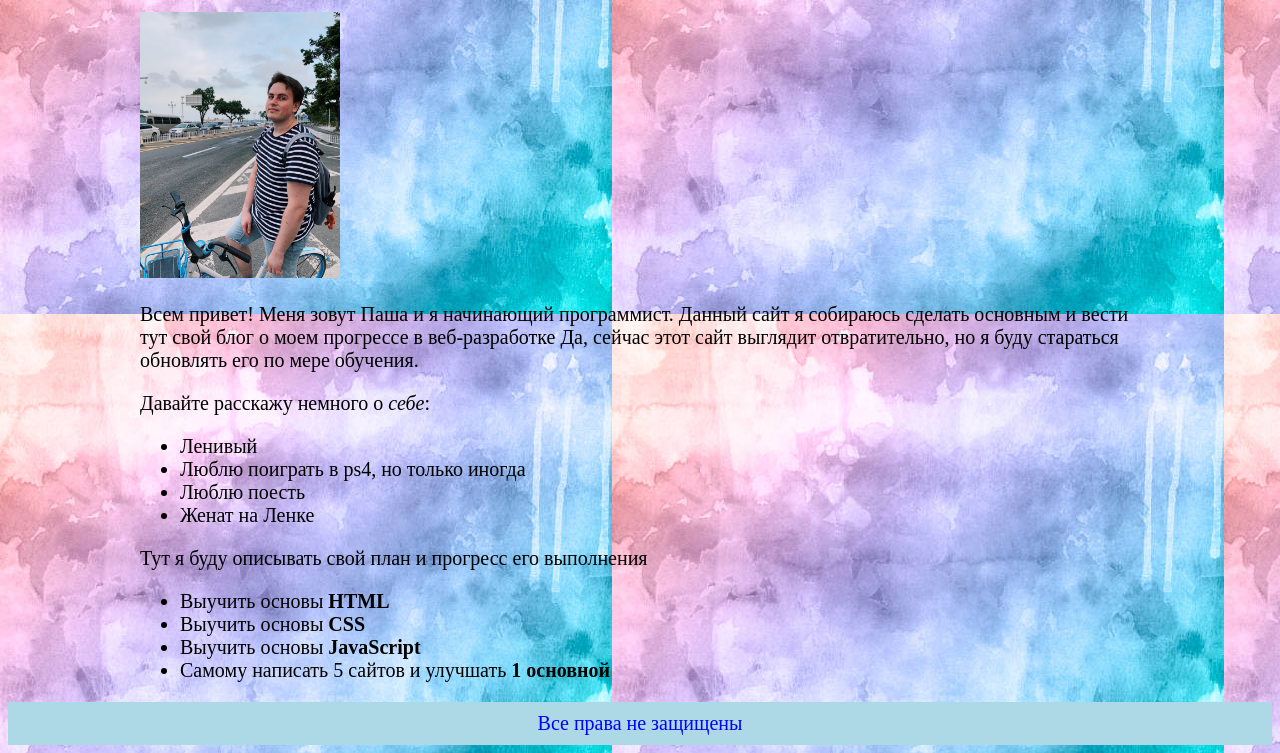
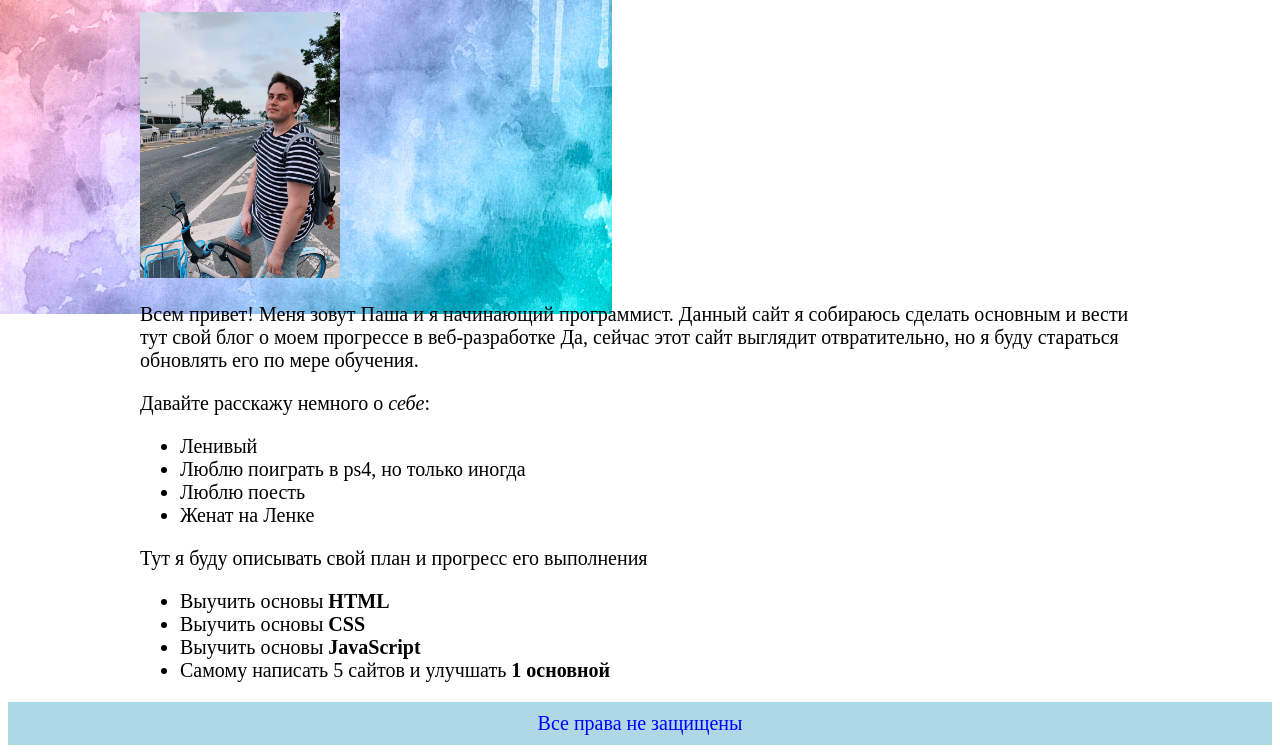
Before and after one commit to genamojet/blogg, a plain HTML site: page index.html in a window 1280 px wide. Shown: the part 176-929 px from the top of the page. Drawn offline with Linux system fonts and the light colour scheme.

Commit message:
Правит главную страницу

```diff
--- a/index.html
+++ b/index.html
@@ -7,7 +7,7 @@
     <link rel="stylesheet" a href="styles/styles.css">
 </head>
 
-<body style="background-image: url(images/2.jpg)">
+<body style="background-image: url(images/2.jpg); background-repeat: no-repeat">
     <div class="header">
         <ol>
             <li><a href="index.html">Главная</a> </li>
```
